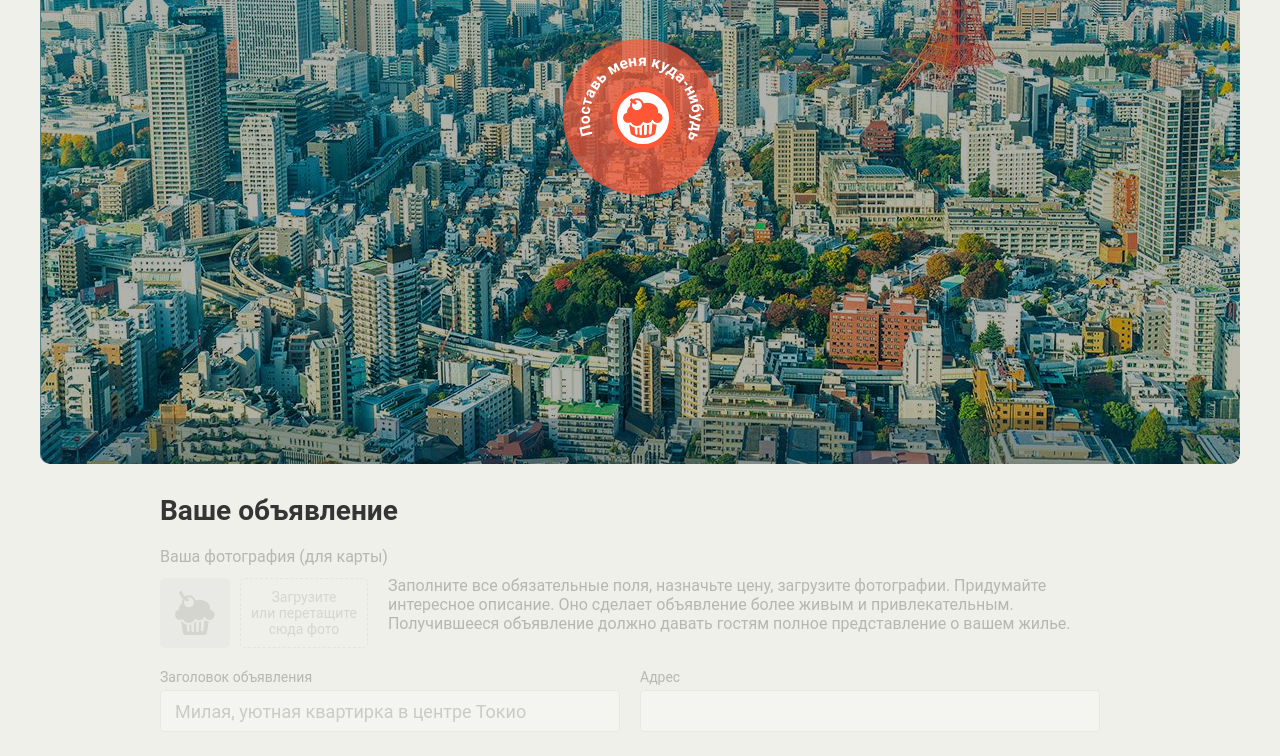
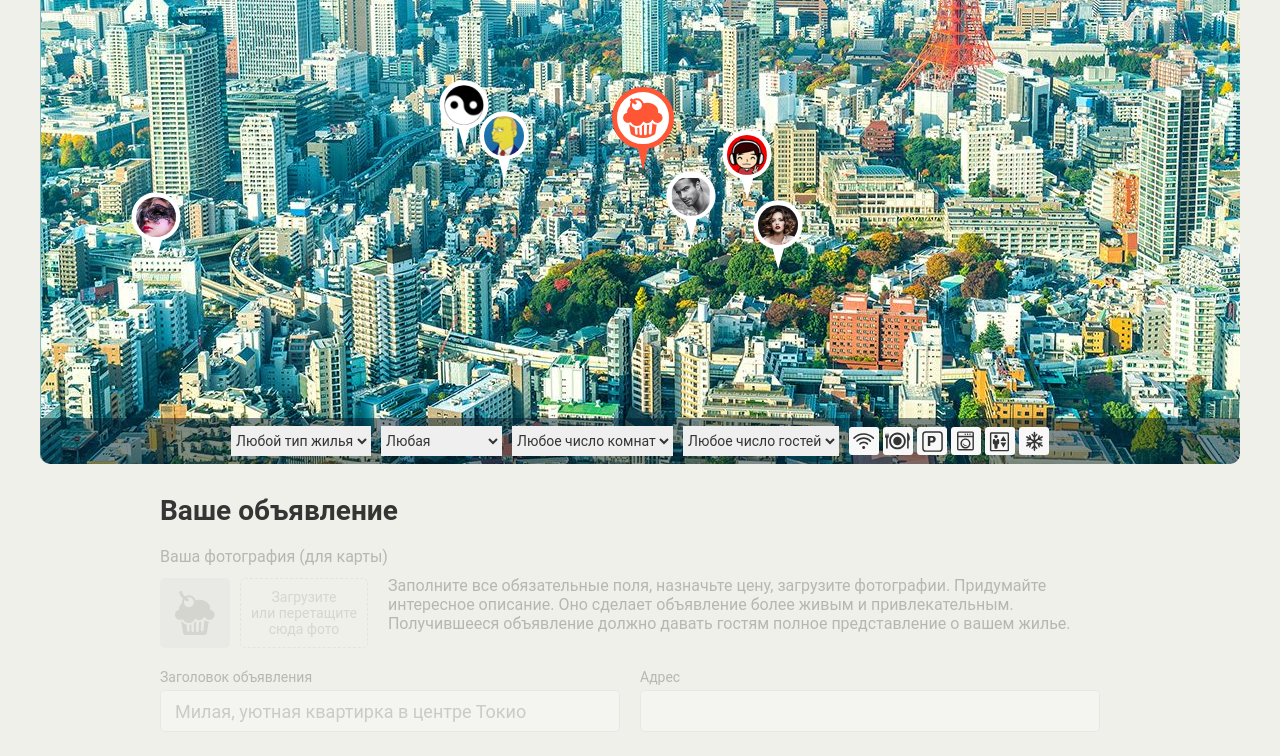
Before and after one commit to potato-scream/809451-keksobooking-18, a website: page index.html in a window 1280 px wide. Shown: the part 286-1042 px from the top of the page. Drawn offline with Linux system fonts and the light colour scheme; files whose address does not match are found by name.

Commit message:
Добавляет метки обьявлений на карту

```diff
--- a/index.html
+++ b/index.html
@@ -230,7 +230,9 @@
 
   <!-- Метка объявления -->
   <template id="pin">
-    <button type="button" class="map__pin" style="left: 200px; top: 400px;"><img src="img/avatars/user07.png" width="40" height="40" draggable="false" alt="Метка объявления"></button>
+    <button type="button" class="map__pin" style="left: 200px; top: 400px;">
+      <img src="img/avatars/user07.png" width="40" height="40" draggable="false" alt="Метка объявления">
+    </button>
   </template>
 
   <!-- Сообщение об успешном создании объявления -->
@@ -247,6 +249,6 @@
       <button class="error__button" href="#">Попробовать снова</button>
     </div>
   </template>
-
+<script src="js/main.js"></script>
 </body>
 </html>
--- a/js/main.js
+++ b/js/main.js
@@ -0,0 +1,99 @@
+
+'use strict';
+var generateCards = function () {
+  var adsArray = [];
+
+  for (var i = 0; i < 8; i++) {
+    var locationX = Math.floor(Math.random() * 1200);
+    var locationY = Math.floor(Math.random() * 500) + 130;
+    var accTypes = ['palace', 'flat', 'house', 'bungalo'];
+    var checkinTimes = ['12:00', '13:00', '14:00'];
+    var checkoutTimes = ['12:00', '13:00', '14:00'];
+    var featuresArray = ['wifi', 'dishwasher', 'parking', 'washer', 'elevator', 'conditioner'];
+
+    var randomFeaturesArray = [];
+
+    var randomArrayLength = Math.floor(Math.random() * (featuresArray.length - 1) + 1);
+
+    for (var j = 0; j < randomArrayLength; j++) {
+      var randomIndex = Math.floor(Math.random() * (featuresArray.length - 1));
+      var randomElement = featuresArray[randomIndex];
+
+      if (!randomFeaturesArray.includes(randomElement)) {
+        randomFeaturesArray.push(randomElement);
+      }
+    }
+
+    var photosArrayLenth = Math.floor(Math.random() * 10) + 1; // 1
+    var photos = [];
+
+    for (var k = 0; k < photosArrayLenth; k++) {
+      photos.push('http://o0.github.io/assets/images/tokyo/hotel' + (k + 1) + '.jpg');
+    }
+
+    var ad = {
+      'author': {
+        'avatar': 'img/avatars/user0' + (i + 1) + '.png'
+      },
+      'offer': {
+        'title': '',
+        'address': locationX + ', ' + locationY,
+        'price': 0,
+        'type': accTypes[Math.floor(Math.random() * (accTypes.length - 1))],
+        'rooms': 0,
+        'guests': 0,
+        'checkin': checkinTimes[Math.floor(Math.random() * (checkinTimes.length - 1))],
+        'checkout': checkoutTimes[Math.floor(Math.random() * (checkoutTimes.length - 1))],
+        'features': randomFeaturesArray,
+        'description': '',
+        'photos': photos
+      },
+      'location': {
+        'x': locationX,
+        'y': locationY
+      }
+    };
+    adsArray.push(ad);
+  }
+
+  return adsArray;
+};
+
+var createCardElement = function (ad) {
+  var pinTemplate = document.querySelector('#pin').content;
+  var card = pinTemplate.cloneNode(true);
+
+  var mapPin = card.querySelector('.map__pin');
+  var x = ad.location.x - 50 / 2;
+  var y = ad.location.y - 70;
+
+
+  mapPin.setAttribute('style', 'left: ' + x + 'px; top: ' + y + 'px;');
+
+  var avatar = card.querySelector('img');
+  avatar.setAttribute('src', ad.author.avatar);
+  avatar.setAttribute('alt', ad.offer.title);
+
+  return card;
+};
+
+var addCardsToMap = function () {
+  var map = document.querySelector('.map');
+  map.classList.remove('map--faded');
+
+  var cardsFragment = document.createDocumentFragment();
+
+  var ads = generateCards();
+
+  for (var h = 0; h < 8; h++) {
+    var ad = ads[h];
+
+    var card = createCardElement(ad);
+    cardsFragment.appendChild(card);
+  }
+
+  var mapPins = document.querySelector('.map__pins');
+  mapPins.appendChild(cardsFragment);
+};
+
+addCardsToMap();
--- a/package.json
+++ b/package.json
@@ -11,7 +11,7 @@
     "url": "https://github.com/htmlacademy-javascript/809451-keksobooking-18/issues"
   },
   "devDependencies": {
-    "eslint": "6.3.0",
+    "eslint": "^6.3.0",
     "eslint-config-htmlacademy": "0.5.2"
   },
   "license": "MIT",
```
Also changed, not shown: 1 other file.
